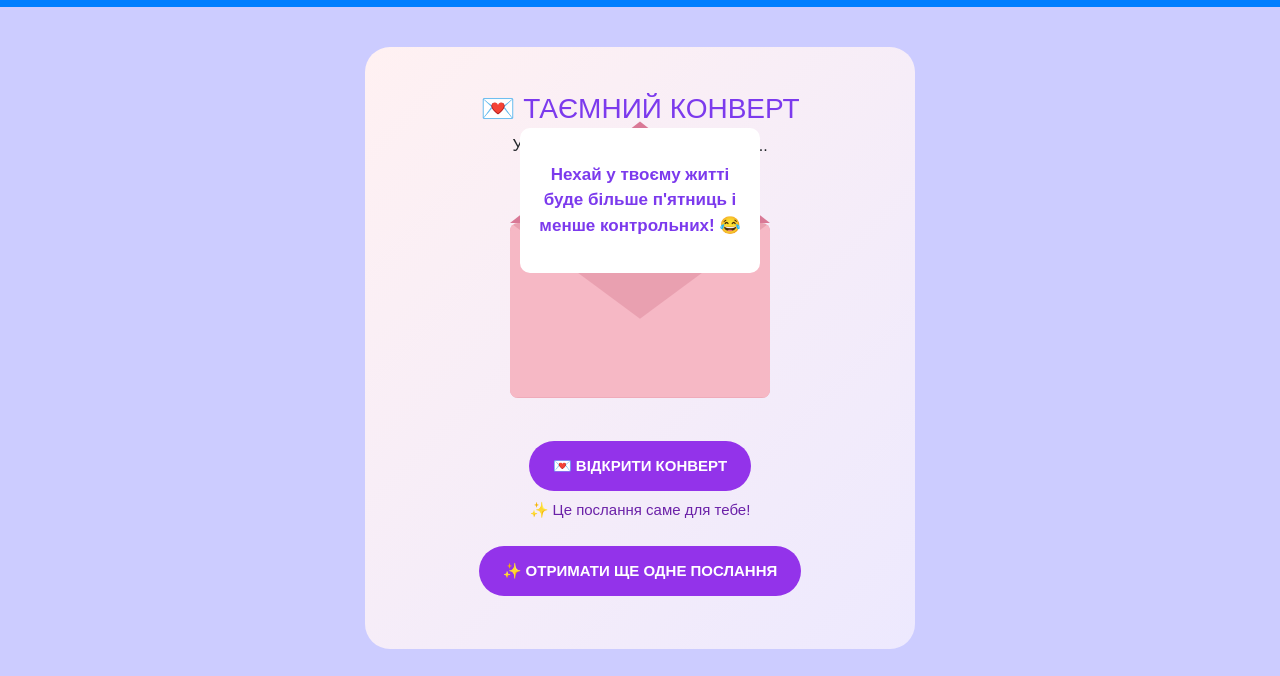
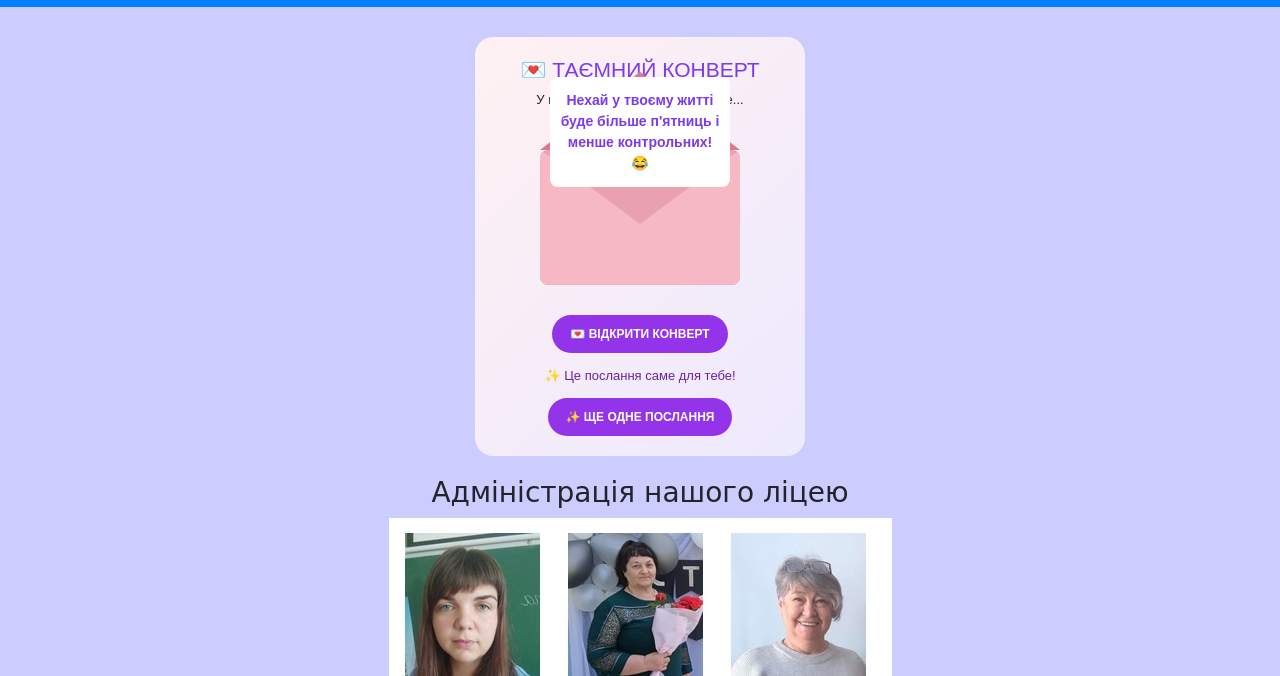
Before and after one commit to InnaDubyna/lypnoschool, a plain HTML site: page teachers.html in a window 1280 px wide. Both pictures are taken after a click on the button "💌 ВІДКРИТИ КОНВЕРТ". Shown: the part 113-789 px from the top of the page. Drawn offline with nearby package versions, Linux system fonts and the light colour scheme; a web font is replaced by a local one.

Commit message:
Refactor teachers.html structure and styles

```diff
--- a/teachers.html
+++ b/teachers.html
@@ -36,6 +36,7 @@
 
 
 
+
 <section class="secret-letter">
   <h2>💌 ТАЄМНИЙ КОНВЕРТ</h2>
   <p>У нас для тебе є дещо особливе...</p>
@@ -63,31 +64,39 @@
 
   <button onclick="newMessage()" class="letter-again"
           id="again" style="display:none">
-    ✨ ОТРИМАТИ ЩЕ ОДНЕ ПОСЛАННЯ
+    ✨ ЩЕ ОДНЕ ПОСЛАННЯ
   </button>
 </section>
 
 <style>
 .secret-letter {
   text-align: center;
-  padding: 45px 15px;
-  margin: 30px auto;
-  max-width: 550px;
-  border-radius: 25px;
+  padding: 15px 10px;
+  margin: 20px auto;
+  width: 90%;
+  max-width: 330px;
+  box-sizing: border-box;
+  border-radius: 18px;
   background: linear-gradient(135deg,#fff1f2,#ede9fe);
   font-family: Arial,sans-serif;
 }
 
 .secret-letter h2 {
   color: #7c3aed;
-  font-size: 28px;
+  font-size: 21px;
+  margin: 5px 0 8px;
+}
+
+.secret-letter > p {
+  font-size: 13px;
+  margin: 8px 0;
 }
 
 .envelope {
   position: relative;
-  width: 260px;
-  height: 175px;
-  margin: 65px auto 35px;
+  width: 200px;
+  height: 135px;
+  margin: 40px auto 25px;
   cursor: pointer;
   perspective: 700px;
 }
@@ -120,31 +129,32 @@
 
 .heart {
   position: absolute;
-  top: 75px;
-  left: 112px;
+  top: 55px;
+  left: 85px;
   z-index: 5;
-  font-size: 35px;
+  font-size: 27px;
   transition: opacity .3s;
 }
 
 .letter {
   position: absolute;
-  bottom: 10px;
+  bottom: 8px;
   left: 10px;
-  width: 240px;
-  height: 145px;
+  width: 180px;
+  height: 110px;
   background: white;
-  border-radius: 10px;
+  border-radius: 8px;
   z-index: 2;
   display: flex;
   align-items: center;
   justify-content: center;
-  padding: 12px;
+  padding: 10px;
   box-sizing: border-box;
   color: #7c3aed;
-  font-size: 17px;
+  font-size: 14px;
   font-weight: bold;
-  transition: transform .8s;
+  text-align: center;
+  transition: transform .8s, opacity .8s;
   opacity: 0;
 }
 
@@ -154,7 +164,7 @@
 }
 
 .envelope.open .letter {
-  transform: translateY(-115px);
+  transform: translateY(-90px);
   opacity: 1;
   z-index: 6;
 }
@@ -164,15 +174,16 @@
 }
 
 .letter-btn,.letter-again {
-  padding: 14px 24px;
+  padding: 10px 18px;
   border: none;
-  border-radius: 30px;
+  border-radius: 25px;
   background: #9333ea;
   color: white;
   font-weight: bold;
   cursor: pointer;
-  font-size: 15px;
-  margin: 8px;
+  font-size: 12px;
+  margin: 5px;
+  transition: .3s;
 }
 
 .letter-btn:hover,.letter-again:hover {
@@ -182,7 +193,14 @@
 
 .letter-hint {
   color: #6b21a8;
-  font-size: 15px;
+  font-size: 12px;
+}
+
+@media (max-width: 480px) {
+  .secret-letter {
+    max-width: 300px;
+    padding: 12px 8px;
+  }
 }
 </style>
 
@@ -201,6 +219,17 @@ const messages = [
 
 let lastMessage = -1;
 
+function showMessage() {
+  let index;
+
+  do {
+    index = Math.floor(Math.random() * messages.length);
+  } while (index === lastMessage);
+
+  lastMessage = index;
+  document.getElementById("message").textContent = messages[index];
+}
+
 function openLetter() {
   const envelope = document.getElementById("envelope");
 
@@ -212,35 +241,32 @@ function openLetter() {
   document.getElementById("hint").textContent =
     "✨ Це послання саме для тебе!";
 
-  document.getElementById("letter-btn");
-  document.getElementById("again").style.display = "inline-block";
-}
-
-function showMessage() {
-  let index;
-  do {
-    index = Math.floor(Math.random() * messages.length);
-  } while (index === lastMessage);
-
-  lastMessage = index;
-  document.getElementById("message").textContent = messages[index];
+  document.getElementById("again").style.display =
+    "inline-block";
 }
 
 function newMessage() {
-  document.getElementById("envelope").classList.remove("open");
+  const envelope = document.getElementById("envelope");
+
+  envelope.classList.remove("open");
+
+  document.getElementById("again").style.display = "none";
+
   document.getElementById("hint").textContent =
     "Готуємо для тебе новий сюрприз...";
 
   setTimeout(() => {
     showMessage();
-    document.getElementById("envelope").classList.add("open");
+    envelope.classList.add("open");
+
     document.getElementById("hint").textContent =
       "✨ Ось іще одне послання для тебе!";
+
+    document.getElementById("again").style.display =
+      "inline-block";
   }, 800);
 }
 </script>
-
-
 
 
 
```
